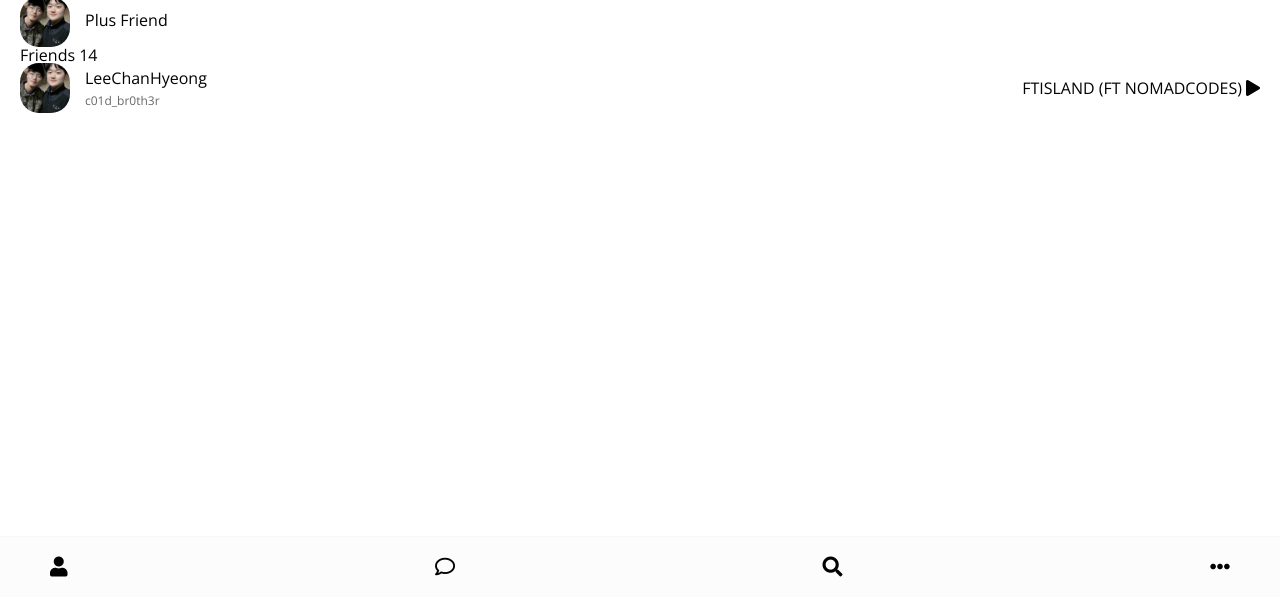
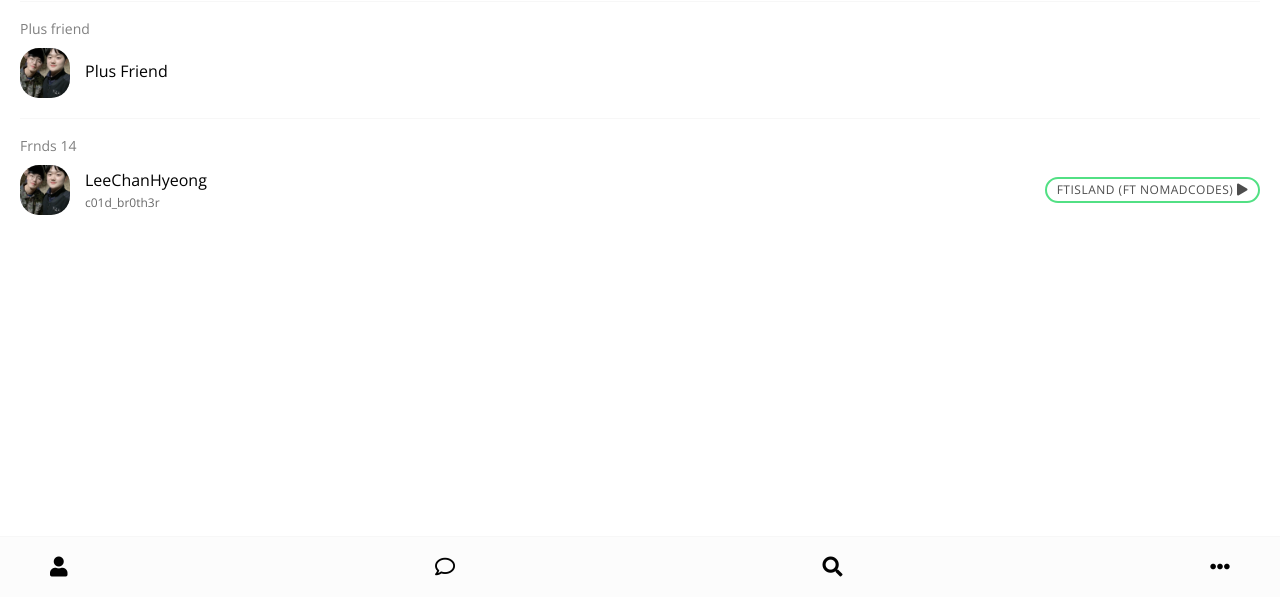
Before and after one commit to c01d-br0th3r/kakao-clone, a plain HTML site: page friends.html in a window 1280 px wide. Shown: the part 203-800 px from the top of the page. Drawn offline with nearby package versions, Linux system fonts and the light colour scheme.

Commit message:
modify firend.css

```diff
--- a/css/friend.css
+++ b/css/friend.css
@@ -48,3 +48,19 @@
   font-size: 12px;
   opacity: 0.6;
 }
+
+.friend__column .friend__now-listening {
+  border: 2px solid #52e084;
+  font-size: 12px;
+  padding: 5px 10px;
+  border-radius: 20px;
+}
+
+.friend__now-listening span {
+  opacity: 0.7;
+  letter-spacing: 0.5px;
+}
+
+.friend__now-listening i {
+  font-size: 12px;
+}
--- /dev/null
+++ b/css/friends.css
@@ -0,0 +1,13 @@
+.friends .friends__plus {
+  padding: 20px 0px;
+  border-top: 1px solid #f7f7f7;
+  border-bottom: 1px solid #f7f7f7;
+  margin: 20px 0px;
+}
+
+.friends__plus .friends__title,
+.friends__list .friends__title {
+  font-size: 14px;
+  opacity: 0.5;
+  margin-bottom: 12px;
+}
--- a/css/style.css
+++ b/css/style.css
@@ -4,6 +4,7 @@
 @import "header.css";
 @import "nav-bar.css";
 @import "friend.css";
+@import "friends.css";
 
 * {
   box-sizing: border-box;
--- a/friends.html
+++ b/friends.html
@@ -42,7 +42,7 @@
 
     <main class="friends">
       <header class="friends__header">
-        <div class="friends__friend friend friend--lg">
+        <div class="friends__friend friend">
           <div class="friend__column">
             <img src="images/img.jpeg" alt="" class="g-avatar friend__avatar" />
             <div class="friend__content">
@@ -56,7 +56,7 @@
           </div>
         </div>
       </header>
-      <div class="friends_plus">
+      <div class="friends__plus">
         <h5 class="friends__title">
           Plus friend
         </h5>
@@ -72,7 +72,7 @@
         </div>
       </div>
       <ul class="friends__list">
-        <h5 class="friends_title">Friends 14</h5>
+        <h5 class="friends__title">Frnds 14</h5>
         <li class="friends__friend friend friend--lg">
           <div class="friend__column">
             <img src="images/img.jpeg" alt="" class="friend__avatar" />
@@ -86,10 +86,12 @@
             </div>
           </div>
 
-          <div class="friend_column">
+          <div class="friend__column">
             <div class="friend__now-listening">
-              <span>FTISLAND (FT NOMADCODES)</span>
-              <i class="fas fa-play"></i>
+              <span>
+                FTISLAND (FT NOMADCODES)
+                <i class="fas fa-play"></i>
+              </span>
             </div>
           </div>
         </li>
```
